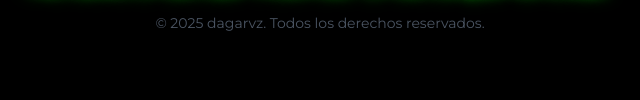
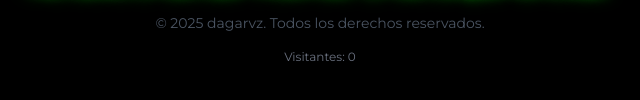
Before and after one commit to dagarzv/portafolio, a plain HTML site: page index.html in a window 1280 px wide. Shown: the part 876-976 px from the top of the page, 320-960 px from the left. Before the commit the page ends 949 px from the top, so only its background shows below. Drawn offline with nearby package versions, Linux system fonts and the light colour scheme.

Commit message:
Update index.html

```diff
--- a/index.html
+++ b/index.html
@@ -399,6 +399,8 @@
             “No solo creo servidores. Creo experiencias.”
         </p>
         <p class="text-gray-600 mt-4 text-sm">© 2025 dagarvz. Todos los derechos reservados.</p>
+        <!-- Visitor Counter -->
+        <p class="text-gray-500 text-xs mt-4">Visitantes: <span id="visitor-counter">0</span></p>
     </footer>
 
     <!-- Scripts -->
```
